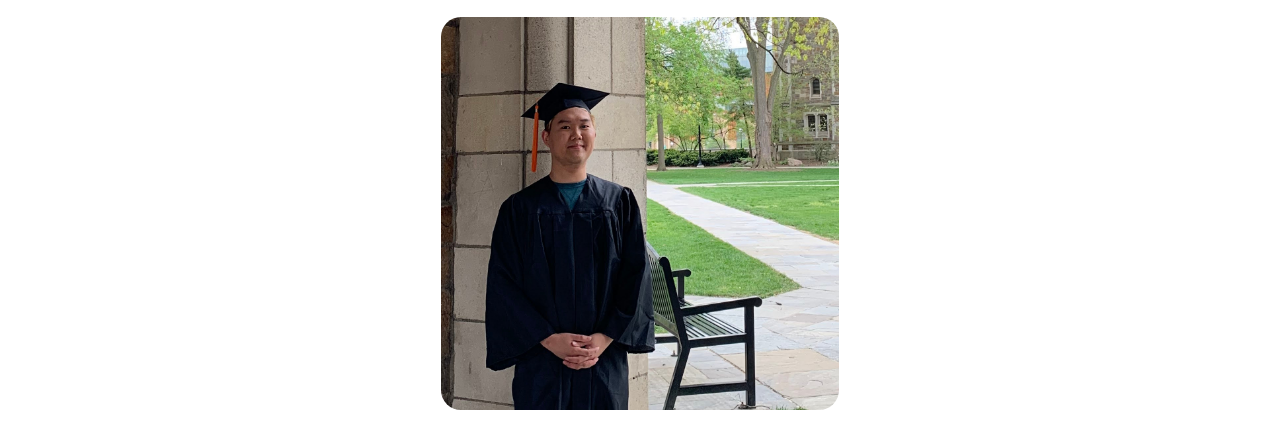
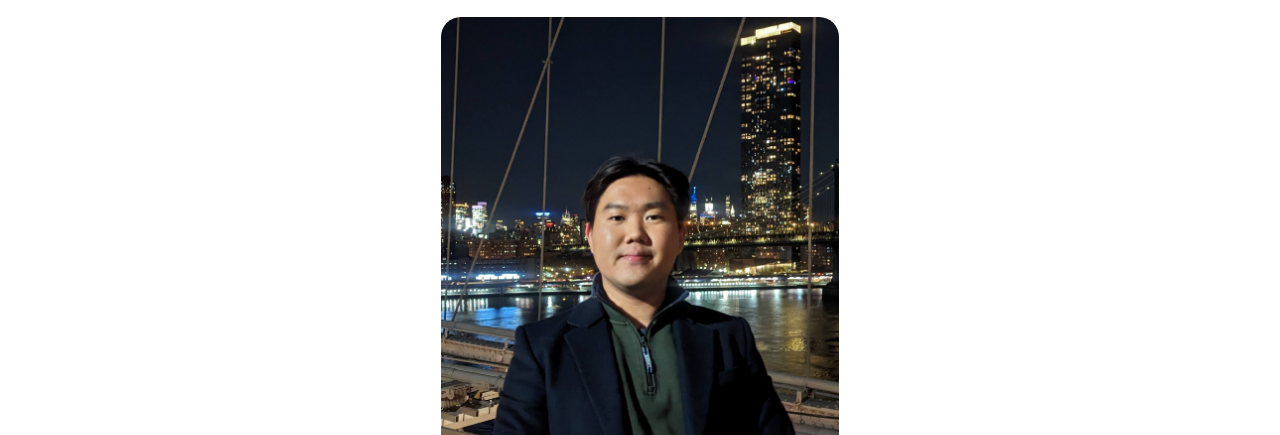
Before and after one commit to jasonkimprojects/jasonkimprojects.github.io, a plain HTML site: page index.html in a window 1280 px wide. Shown: the part 114-549 px from the top of the page. Drawn offline with nearby package versions, Linux system fonts and the light colour scheme.

Commit message:
New profile picture

```diff
--- a/index.html
+++ b/index.html
@@ -73,7 +73,7 @@
 			<div class="row">
 				<div class="card mx-auto" style="width: 400px;">
 					<h1 class="card-title mx-auto">Jason Kim</h1>
-					<img class="card-img-top" src="img/gradpic.jpg " alt="Profile Picture"
+					<img class="card-img-top" src="img/profile.jpg" alt="Profile Picture"
 						style="border-radius: 20px; margin-top: 20px;">
 				</div>
 			</div>
```
Also changed, not shown: img/floor20.jpg (deleted), img/gradpic.jpg (deleted), img/littletrouble.jpg (deleted), img/midtown.jpg (deleted), img/nosajmik.jpg (deleted), img/peachtree.jpg (deleted), img/penthouse.jpg (deleted), img/profile.jpg (added), img/scswelcome.jpg (deleted).
